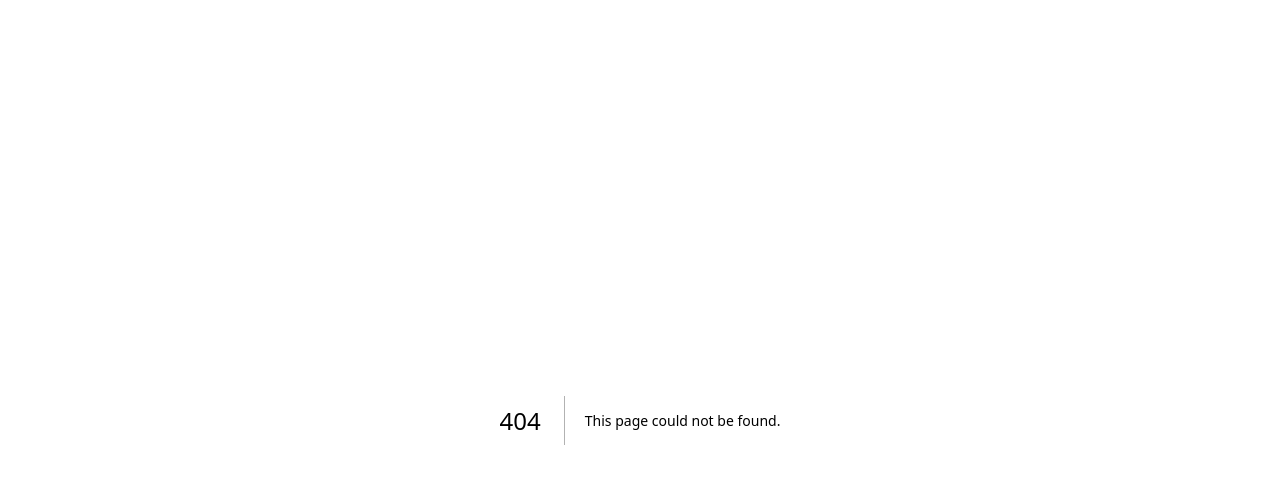
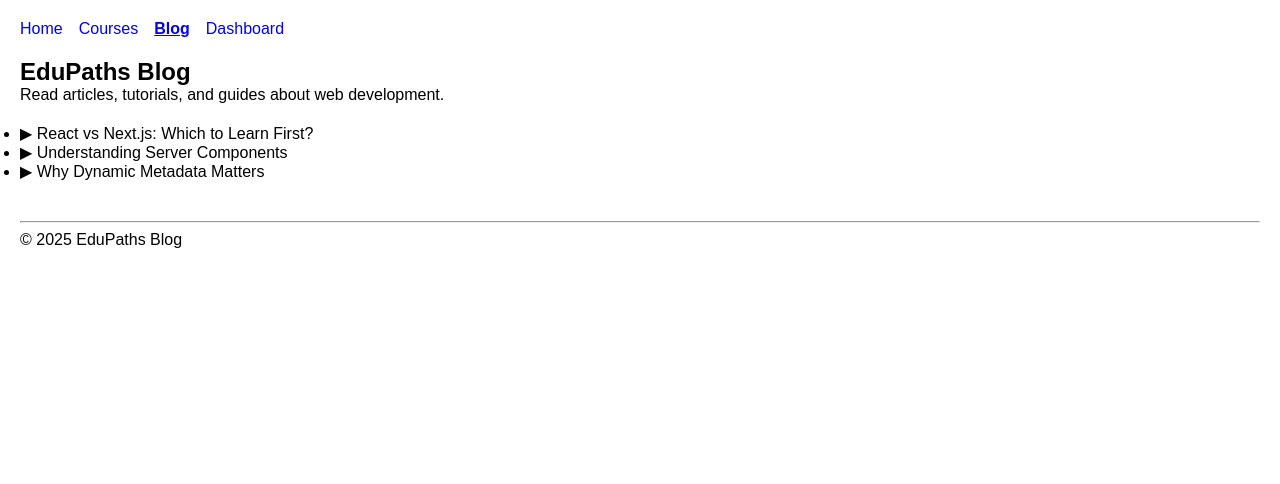
Before and after one commit to harsh154-hk/EduPaths, a Next.js app: page /blog in a window 1280 px wide. Before the commit this address had no page. Shown: the top 484 px of the page. Built offline with nearby package versions, Linux system fonts and the light colour scheme.

Commit message:
add independent blog section with its own layout and header

```diff
--- /dev/null
+++ b/app/blog/header.tsx
@@ -0,0 +1,39 @@
+"use client";
+
+import Link from "next/link";
+import { usePathname } from "next/navigation";
+import React from "react";
+
+export default function Header() {
+  const path = usePathname();
+
+  const nav = [
+    { href: "/", label: "Home" },
+    { href: "/courses", label: "Courses" },
+    { href: "/blog", label: "Blog" },
+    { href: "/dashboard", label: "Dashboard" },
+  ];
+
+  return (
+    <header style={{ marginBottom: 20 }}>
+      <nav>
+        {nav.map((item) => {
+          const isActive = path === item.href;
+          return (
+            <Link
+              key={item.href}
+              href={item.href}
+              style={{
+                marginRight: 16,
+                textDecoration: isActive ? "underline" : "none",
+                fontWeight: isActive ? "700" : "400",
+              }}
+            >
+              {item.label}
+            </Link>
+          );
+        })}
+      </nav>
+    </header>
+  );
+}
--- /dev/null
+++ b/app/blog/layout.tsx
@@ -0,0 +1,27 @@
+import type { Metadata } from "next";
+import BlogHeader from "./header";
+
+export const metadata: Metadata = {
+  title: "EduPaths Blog",
+  description: "Learn through articles and tutorials.",
+};
+
+export default function BlogLayout({
+  children,
+}: {
+  children: React.ReactNode;
+}) {
+  return (
+    <div>
+      <BlogHeader />
+      <main>{children}</main>
+
+      <footer style={{ marginTop: 40 }}>
+        <hr />
+        <p style={{ marginTop: 8 }}>
+          © {new Date().getFullYear()} EduPaths Blog
+        </p>
+      </footer>
+    </div>
+  );
+}
--- /dev/null
+++ b/app/blog/page.tsx
@@ -0,0 +1,18 @@
+export const metadata = {
+  title: "EduPaths Blog — Learn & Explore",
+};
+
+export default function BlogHome() {
+  return (
+    <section>
+      <h1>EduPaths Blog</h1>
+      <p>Read articles, tutorials, and guides about web development.</p>
+
+      <ul style={{ marginTop: 20 }}>
+        <li>▶ React vs Next.js: Which to Learn First?</li>
+        <li>▶ Understanding Server Components</li>
+        <li>▶ Why Dynamic Metadata Matters</li>
+      </ul>
+    </section>
+  );
+}
--- /dev/null
+++ b/app/courses/header.tsx
@@ -0,0 +1,39 @@
+"use client";
+
+import Link from "next/link";
+import { usePathname } from "next/navigation";
+import React from "react";
+
+export default function Header() {
+  const path = usePathname();
+
+  const nav = [
+    { href: "/", label: "Home" },
+    { href: "/courses", label: "Courses" },
+    { href: "/blog", label: "Blog" },
+    { href: "/dashboard", label: "Dashboard" },
+  ];
+
+  return (
+    <header style={{ marginBottom: 20 }}>
+      <nav>
+        {nav.map((item) => {
+          const isActive = path === item.href;
+          return (
+            <Link
+              key={item.href}
+              href={item.href}
+              style={{
+                marginRight: 16,
+                textDecoration: isActive ? "underline" : "none",
+                fontWeight: isActive ? "700" : "400",
+              }}
+            >
+              {item.label}
+            </Link>
+          );
+        })}
+      </nav>
+    </header>
+  );
+}
```
Also changed, not shown: app/courses/layout.tsx (added, +16 -0 lines).
